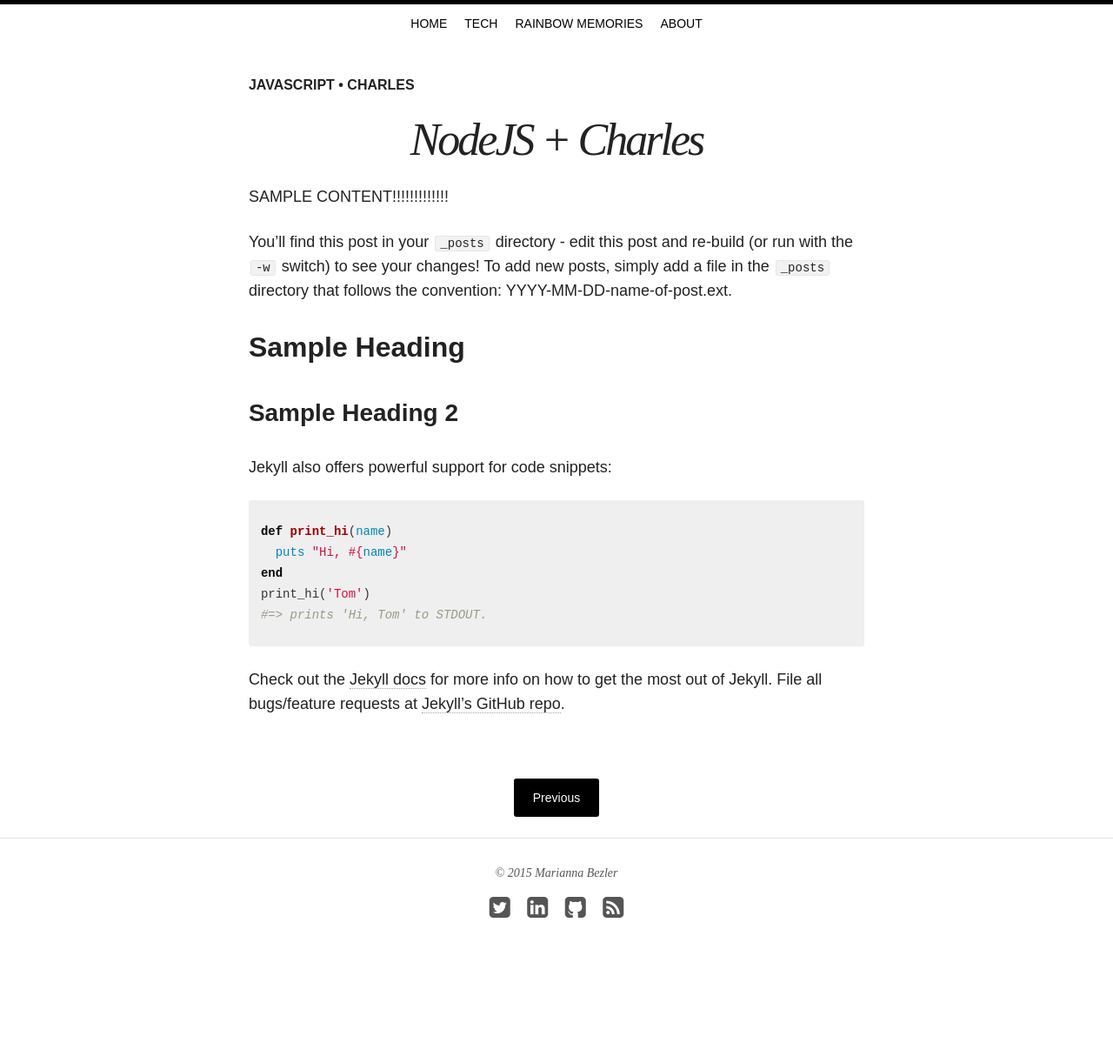
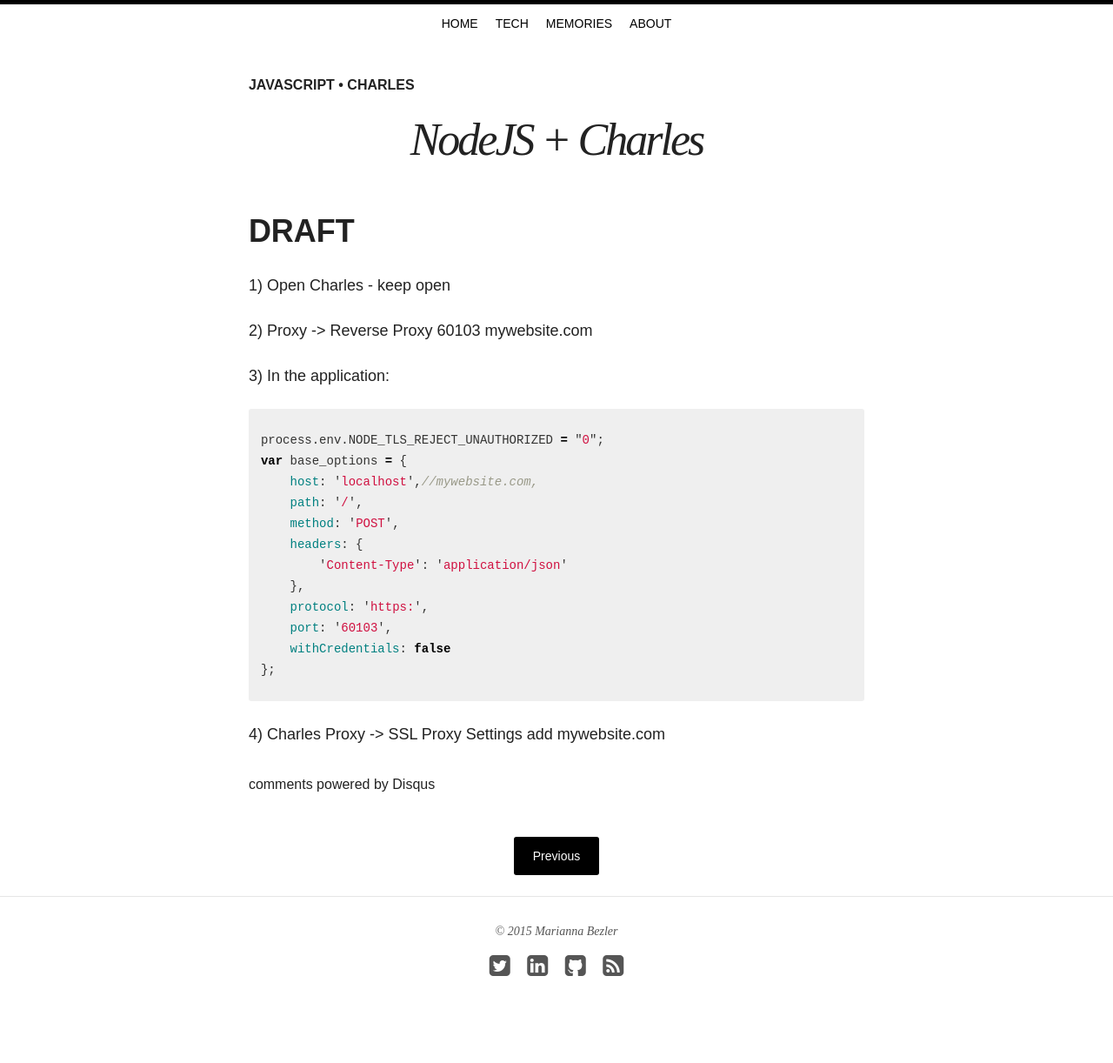
Before and after one commit to Nefry/marianna.im, a Jekyll site: the page built from _posts/tech/2015-05-30-charles.md, in a window 1280 px wide. Shown: the whole page at 87% size. Built offline with Jekyll 4.4.1, drawn with Linux system fonts in a browser that asks for light colours; nearby versions of some CDN libraries; comment, search, counter and statistics services are not loaded; before the commit the page ends 1155 px from its top, so only the background shows below that.

Commit message:
feat: add comments and google analytics

```diff
--- a/_config.yml
+++ b/_config.yml
@@ -36,13 +36,13 @@
   name: Marianna Bezler
   avatar: avatar-circle.jpg
   email: marianna.bezler@gmail.com
-  disqus-shortname:
+  disqus-shortname: mariannaim
   twitter: MaryanaBezler
   github: Nefry
   linkedin: mariannabezler
   google:
     plus: #username
-    analytics:
+    analytics: UA-63601550-1
     verify:
     ad-client:
     ad-slot:
--- a/_data/navigation.yml
+++ b/_data/navigation.yml
@@ -6,7 +6,7 @@
 - title: Tech
   url: /tech/
 
-- title: Rainbow Memories
+- title: Memories
   url: http://mariannabezler.blogspot.com/
 
 - title: About
--- a/_posts/tech/2015-05-30-charles.md
+++ b/_posts/tech/2015-05-30-charles.md
@@ -7,29 +7,34 @@
 tags: [javascript, charles]
 image:
   feature:
+comments: true
 date: 2015-05-30T00:00:00-00:00
 ---
 
-SAMPLE CONTENT!!!!!!!!!!!!!
+#DRAFT
 
-You'll find this post in your `_posts` directory - edit this post and re-build (or run with the `-w` switch) to see your changes!
-To add new posts, simply add a file in the `_posts` directory that follows the convention: YYYY-MM-DD-name-of-post.ext.
 
-## Sample Heading
+1) Open Charles - keep open
 
-### Sample Heading 2
+2) Proxy -> Reverse Proxy
+ 60103 mywebsite.com
 
-Jekyll also offers powerful support for code snippets:
+3) In the application:
 
-{% highlight ruby %}
-def print_hi(name)
-  puts "Hi, #{name}"
-end
-print_hi('Tom')
-#=> prints 'Hi, Tom' to STDOUT.
+{% highlight javascript %}
+process.env.NODE_TLS_REJECT_UNAUTHORIZED = "0";
+var base_options = {
+    host: 'localhost',//mywebsite.com,
+    path: '/',
+    method: 'POST',
+    headers: {
+        'Content-Type': 'application/json'
+    },
+    protocol: 'https:',
+    port: '60103',
+    withCredentials: false
+};
 {% endhighlight %}
 
-Check out the [Jekyll docs][jekyll] for more info on how to get the most out of Jekyll. File all bugs/feature requests at [Jekyll's GitHub repo][jekyll-gh].
-
-[jekyll-gh]: https://github.com/jekyll/jekyll
-[jekyll]:    http://jekyllrb.com
+4) Charles Proxy -> SSL Proxy Settings
+add mywebsite.com
```
Also changed, not shown: _posts/articles/2011-03-10-sample-post.md (+27 -3 lines).
